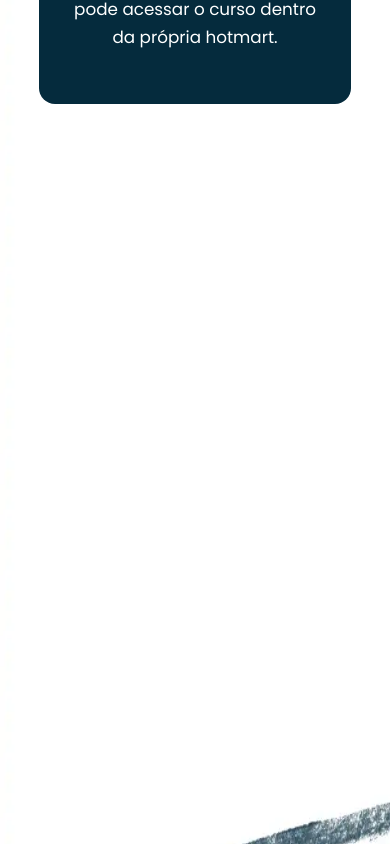
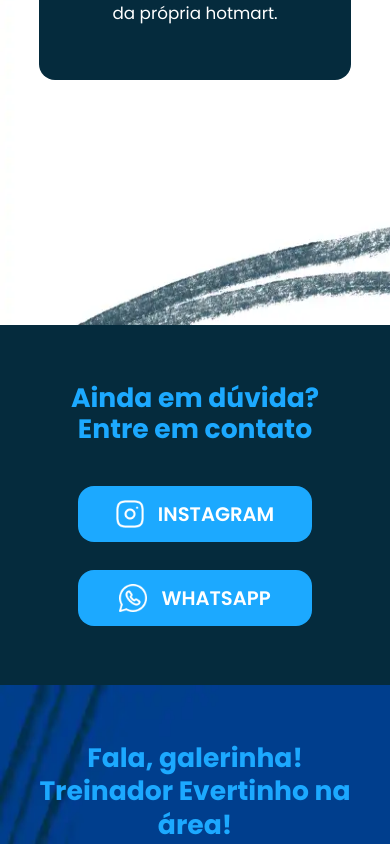
Before and after one commit to DevPBDias/Max-Training-LP, a React (Vite) app: page /maxtrainingperformance in a window 390 px wide. Shown: the part 10002-10846 px from the top of the page. Built offline with nearby package versions, Linux system fonts and the light colour scheme.

Commit message:
fix: adjust height image

```diff
--- a/src/components/frequentQuestions/FrequentQuestions.tsx
+++ b/src/components/frequentQuestions/FrequentQuestions.tsx
@@ -6,6 +6,10 @@ import questionsBgDesktop from '../../assets/bg-desktop/questionsBgDesktop.webp'
 function FrequentQuestions() {
   return (
     <section className="question-section">
+      <section className="container-question">
+        <h1 className="title-section">Perguntas frequentes</h1>
+        <QuestionCards />
+      </section>
       <picture>
         <source
           srcSet={ questionsBgDesktop }
@@ -13,10 +17,6 @@ function FrequentQuestions() {
         />
         <img src={ questionsBg } alt="" className="background-questions" />
       </picture>
-      <section className="container-question">
-        <h1 className="title-section">Perguntas frequentes</h1>
-        <QuestionCards />
-      </section>
     </section>
   );
 }
--- a/src/components/frequentQuestions/styles.css
+++ b/src/components/frequentQuestions/styles.css
@@ -225,20 +225,30 @@
 
 @media (max-width: 435px) {
     .question-section {
-        max-height: 2254px;
+        max-height: 2054px;
     }
 
     .background-questions {
-        height: 2254px;
+        height: 2054px;
     }
 }
 
 @media (max-width: 400px) {
     .question-section {
-        max-height: 2654px;
+        max-height: 2050px;
     }
 
     .background-questions {
-        height: 2654px;
+        height: 2050px;
     }
 }
+
+@media (max-width: 350px) {
+    .question-section {
+        max-height: 2300px;
+    }
+
+    .background-questions {
+        height: 2300px;
+    }
+}
```
